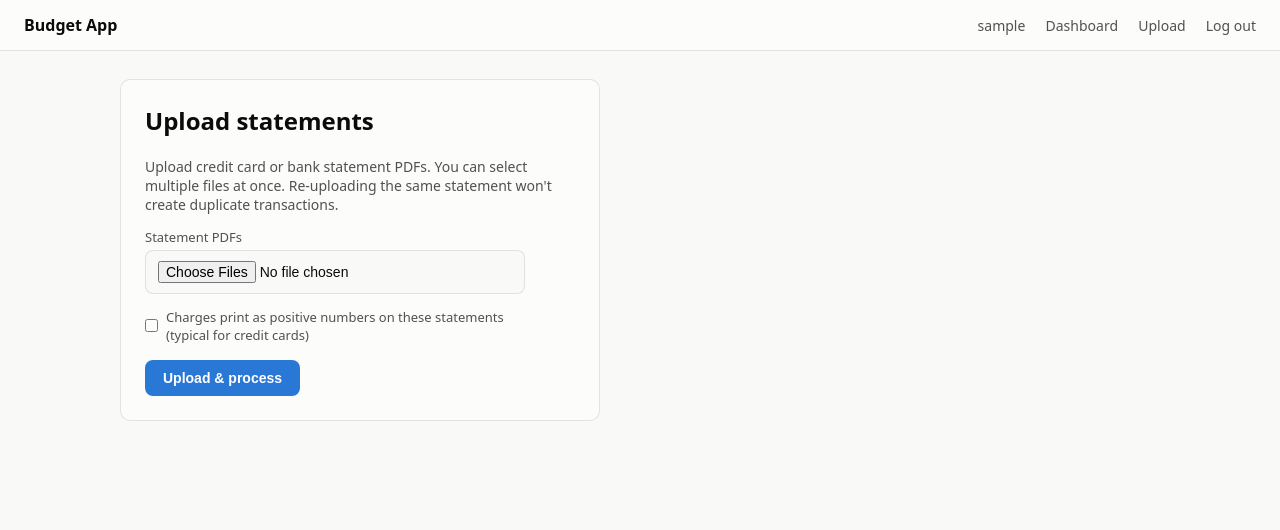
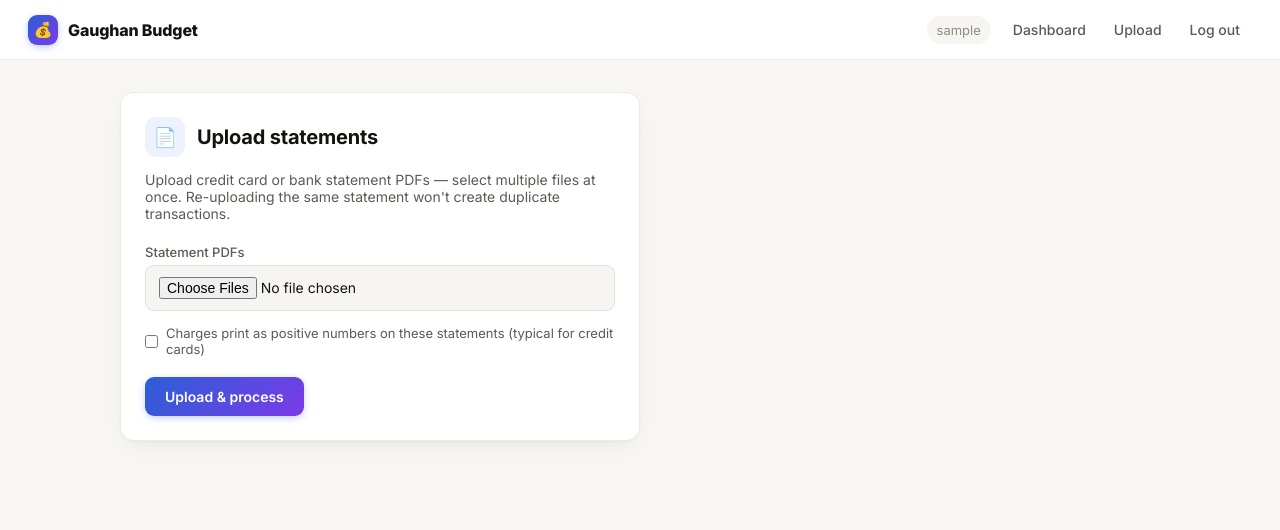
Before and after one commit to RyanGaughan/Budget-App, a Flask app: page /upload in a window 1280 px wide. Shown: the top 530 px of the page. Run offline with Flask 3, Linux system fonts and the light colour scheme; the visitor is signed in with stand-in values (Sample User, id 1).

Commit message:
Redesign UI

```diff
--- a/app/templates/base.html
+++ b/app/templates/base.html
@@ -3,57 +3,104 @@
 <head>
 <meta charset="UTF-8">
 <meta name="viewport" content="width=device-width, initial-scale=1">
-<title>{% block title %}Budget App{% endblock %}</title>
+<title>{% block title %}Gaughan Budget{% endblock %}</title>
+<link rel="preconnect" href="https://fonts.googleapis.com">
+<link rel="preconnect" href="https://fonts.gstatic.com" crossorigin>
+<link href="https://fonts.googleapis.com/css2?family=Inter:wght@400;500;600;700;800&display=swap" rel="stylesheet">
 <style>
   :root {
     color-scheme: light;
-    --surface-1: #fcfcfb; --page: #f9f9f7;
-    --text-primary: #0b0b0b; --text-secondary: #52514e; --muted: #898781;
-    --grid: #e1e0d9; --border: rgba(11,11,11,0.10);
-    --good: #0ca30c; --critical: #d03b3b; --accent: #2a78d6;
+    --surface-1: #ffffff; --surface-2: #f6f5f2; --page: #f7f6f3;
+    --text-primary: #14140f; --text-secondary: #5c5a52; --muted: #8f8c82;
+    --grid: #e8e6e0; --border: rgba(20,20,15,0.08);
+    --good: #0ca34f; --critical: #d0453b;
+    --accent: #2a5fd6; --accent-2: #7b3ae8; --accent-soft: #eef2ff;
+    --shadow: 0 1px 2px rgba(20,20,15,0.04), 0 8px 24px -12px rgba(20,20,15,0.12);
+    --shadow-hover: 0 2px 4px rgba(20,20,15,0.06), 0 16px 32px -14px rgba(20,20,15,0.18);
   }
   @media (prefers-color-scheme: dark) {
     :root:not([data-theme="light"]) {
       color-scheme: dark;
-      --surface-1: #1a1a19; --page: #0d0d0d;
-      --text-primary: #ffffff; --text-secondary: #c3c2b7; --muted: #898781;
-      --grid: #2c2c2a; --border: rgba(255,255,255,0.10);
-      --good: #0ca30c; --critical: #e66767; --accent: #3987e5;
+      --surface-1: #1c1c19; --surface-2: #222220; --page: #121210;
+      --text-primary: #f7f6f3; --text-secondary: #c3c1b8; --muted: #8f8c82;
+      --grid: #33322d; --border: rgba(255,255,255,0.09);
+      --good: #35c97a; --critical: #ef7a72;
+      --accent: #6d93ff; --accent-2: #a888ff; --accent-soft: #23273a;
+      --shadow: 0 1px 2px rgba(0,0,0,0.3), 0 8px 24px -12px rgba(0,0,0,0.5);
+      --shadow-hover: 0 2px 4px rgba(0,0,0,0.35), 0 16px 32px -14px rgba(0,0,0,0.6);
     }
   }
   * { box-sizing: border-box; }
-  body { margin: 0; font-family: system-ui, -apple-system, "Segoe UI", sans-serif; background: var(--page); color: var(--text-primary); }
-  .topbar { display: flex; justify-content: space-between; align-items: center; padding: 14px 24px; border-bottom: 1px solid var(--border); background: var(--surface-1); }
-  .topbar a { color: var(--text-primary); text-decoration: none; font-weight: 600; }
-  .topbar nav a { margin-left: 16px; font-weight: 400; color: var(--text-secondary); font-size: 14px; }
-  .wrap { max-width: 1080px; margin: 0 auto; padding: 28px 20px 80px; }
-  .card { background: var(--surface-1); border: 1px solid var(--border); border-radius: 10px; padding: 24px; }
-  .flash { padding: 10px 14px; border-radius: 8px; margin-bottom: 12px; font-size: 14px; }
-  .flash.error { background: #fbe4e4; color: #7a1f1f; }
-  .flash.success { background: #e3f3e3; color: #1e5c1e; }
+  body {
+    margin: 0; font-family: "Inter", system-ui, -apple-system, "Segoe UI", sans-serif;
+    background: var(--page); color: var(--text-primary); -webkit-font-smoothing: antialiased;
+  }
+  .topbar {
+    display: flex; justify-content: space-between; align-items: center; padding: 14px 28px;
+    border-bottom: 1px solid var(--border); background: var(--surface-1);
+    position: sticky; top: 0; z-index: 10;
+  }
+  .brand { display: flex; align-items: center; gap: 10px; text-decoration: none; }
+  .brand-mark {
+    width: 30px; height: 30px; border-radius: 9px;
+    background: linear-gradient(135deg, var(--accent), var(--accent-2));
+    display: flex; align-items: center; justify-content: center;
+    font-size: 15px; flex-shrink: 0; box-shadow: 0 2px 8px -2px rgba(42,95,214,0.5);
+  }
+  .brand-name { color: var(--text-primary); font-weight: 800; font-size: 16px; letter-spacing: -0.01em; }
+  .topbar nav { display: flex; align-items: center; gap: 4px; }
+  .topbar nav a {
+    font-weight: 500; color: var(--text-secondary); font-size: 14px; text-decoration: none;
+    padding: 7px 12px; border-radius: 7px; transition: background 0.15s, color 0.15s;
+  }
+  .topbar nav a:hover { background: var(--surface-2); color: var(--text-primary); }
+  .topbar .whoami {
+    color: var(--muted); font-size: 13px; margin-right: 6px; padding: 6px 10px;
+    background: var(--surface-2); border-radius: 20px;
+  }
+  .wrap { max-width: 1080px; margin: 0 auto; padding: 32px 20px 90px; }
+  .card {
+    background: var(--surface-1); border: 1px solid var(--border); border-radius: 14px;
+    padding: 24px; box-shadow: var(--shadow); transition: box-shadow 0.2s;
+  }
+  .flash { padding: 11px 16px; border-radius: 10px; margin-bottom: 12px; font-size: 14px; font-weight: 500; }
+  .flash.error { background: #fdeceb; color: #96271e; }
+  .flash.success { background: #e6f7ed; color: #0d6b3a; }
   @media (prefers-color-scheme: dark) {
-    .flash.error { background: #3a1e1e; color: #f3aaaa; }
-    .flash.success { background: #1e2f1e; color: #a8e0a8; }
+    .flash.error { background: #3a1e1c; color: #f3aaaa; }
+    .flash.success { background: #16301f; color: #8fe0b3; }
   }
   input[type=text], input[type=password], input[type=file] {
-    width: 100%; padding: 10px 12px; border: 1px solid var(--border); border-radius: 8px;
-    background: var(--page); color: var(--text-primary); font-size: 14px; margin-bottom: 14px;
+    width: 100%; padding: 11px 13px; border: 1px solid var(--border); border-radius: 9px;
+    background: var(--surface-2); color: var(--text-primary); font-size: 14px; margin-bottom: 14px;
+    font-family: inherit; transition: border-color 0.15s, box-shadow 0.15s;
   }
-  label { font-size: 13px; color: var(--text-secondary); display: block; margin-bottom: 4px; }
+  input[type=text]:focus, input[type=password]:focus {
+    outline: none; border-color: var(--accent); box-shadow: 0 0 0 3px var(--accent-soft);
+    background: var(--surface-1);
+  }
+  label { font-size: 13px; color: var(--text-secondary); font-weight: 500; display: block; margin-bottom: 5px; }
   button, .btn {
-    background: var(--accent); color: white; border: none; padding: 10px 18px;
-    border-radius: 8px; font-size: 14px; font-weight: 600; cursor: pointer; text-decoration: none; display: inline-block;
+    background: linear-gradient(135deg, var(--accent), var(--accent-2)); color: white; border: none;
+    padding: 11px 20px; border-radius: 9px; font-size: 14px; font-weight: 600; cursor: pointer;
+    text-decoration: none; display: inline-block; font-family: inherit;
+    box-shadow: 0 2px 8px -2px rgba(42,95,214,0.45); transition: transform 0.1s, box-shadow 0.15s, opacity 0.15s;
   }
-  button:hover, .btn:hover { opacity: 0.9; }
+  button:hover, .btn:hover { transform: translateY(-1px); box-shadow: 0 4px 14px -2px rgba(42,95,214,0.55); }
+  button:active, .btn:active { transform: translateY(0); }
+  h1, h2, h3 { letter-spacing: -0.01em; }
   form { max-width: 380px; }
 </style>
 </head>
 <body>
 <div class="topbar">
-  <a href="{{ url_for('main.dashboard') if current_user.is_authenticated else url_for('auth.login') }}">Budget App</a>
+  <a class="brand" href="{{ url_for('main.dashboard') if current_user.is_authenticated else url_for('auth.login') }}">
+    <span class="brand-mark">💰</span>
+    <span class="brand-name">Gaughan Budget</span>
+  </a>
   {% if current_user.is_authenticated %}
   <nav>
-    <span style="color: var(--text-secondary); font-size: 14px;">{{ current_user.username }}</span>
+    <span class="whoami">{{ current_user.username }}</span>
     <a href="{{ url_for('main.dashboard') }}">Dashboard</a>
     <a href="{{ url_for('main.upload') }}">Upload</a>
     <a href="{{ url_for('auth.logout') }}">Log out</a>
--- a/app/templates/upload.html
+++ b/app/templates/upload.html
@@ -1,16 +1,19 @@
 {% extends "base.html" %}
-{% block title %}Upload statements{% endblock %}
+{% block title %}Upload statements · Gaughan Budget{% endblock %}
 {% block content %}
-<div class="card" style="max-width:480px;">
-  <h2 style="margin-top:0;">Upload statements</h2>
-  <p style="color:var(--text-secondary); font-size:14px;">
-    Upload credit card or bank statement PDFs. You can select multiple files at once.
+<div class="card" style="max-width:520px;">
+  <div style="display:flex; align-items:center; gap:12px; margin-bottom:6px;">
+    <div style="width:40px; height:40px; border-radius:11px; background:var(--accent-soft); display:flex; align-items:center; justify-content:center; font-size:19px; flex-shrink:0;">📄</div>
+    <h2 style="margin:0; font-size:20px;">Upload statements</h2>
+  </div>
+  <p style="color:var(--text-secondary); font-size:14px; margin-bottom:22px;">
+    Upload credit card or bank statement PDFs — select multiple files at once.
     Re-uploading the same statement won't create duplicate transactions.
   </p>
-  <form method="POST" enctype="multipart/form-data">
+  <form method="POST" enctype="multipart/form-data" style="max-width:none;">
     <label>Statement PDFs</label>
     <input type="file" name="statements" accept="application/pdf" multiple required>
-    <label style="display:flex; align-items:center; gap:8px; margin-bottom:16px;">
+    <label style="display:flex; align-items:center; gap:8px; margin-bottom:20px; font-weight:400;">
       <input type="checkbox" name="flip_sign" style="width:auto; margin:0;">
       Charges print as positive numbers on these statements (typical for credit cards)
     </label>
```
Also changed, not shown: app/templates/change_password.html (+7 -6 lines), app/templates/dashboard.html (+104 -60 lines), app/templates/login.html (+7 -5 lines), app/templates/uncategorized.html (+20 -11 lines).
